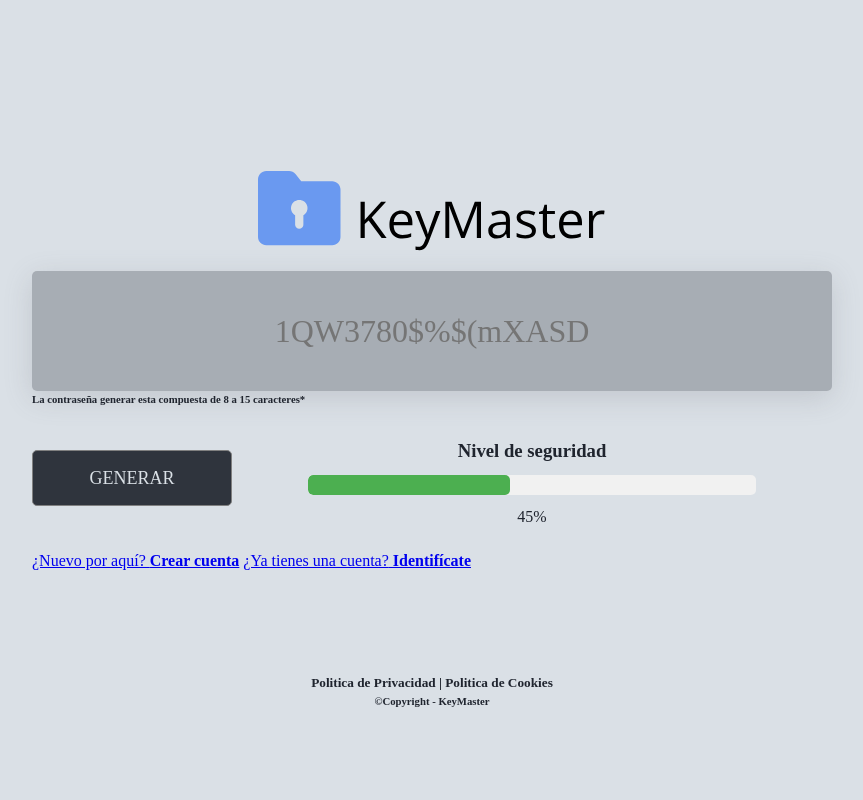
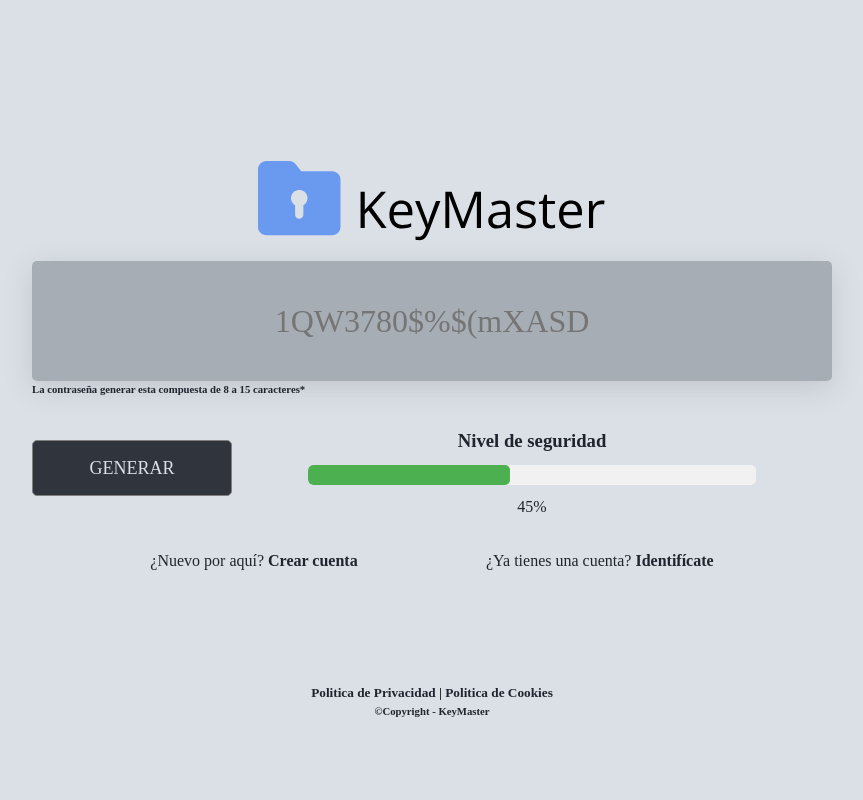
Before and after one commit to DarielsMtz/KeyMaster, a PHP site: page / in a window 1280 px wide. Shown: the whole page, without its empty margins (208-1071 px from the left). Run offline with PHP 8.4, Linux system fonts and the light colour scheme.

Commit message:
Cosas Variadas

```diff
--- a/css/style.css
+++ b/css/style.css
@@ -434,6 +434,25 @@ body {
       }
     }
   }
+
+  /* Apartado de los enlaces externos */
+  .invitado__main-form-enlaces {
+    padding: 10px 0;
+    display: flex;
+    flex-direction: row;
+    justify-content: space-evenly;
+    gap: 10px;
+
+    & a {
+      color: var(--color-azul-marino);
+      text-decoration: none;
+
+      & b:hover {
+        color: var(--color-gris-lcaro-asulado);
+        text-decoration: underline;
+      }
+    }
+  }
 }
 /* --------------------------------------------- */
 
--- a/index.html
+++ b/index.html
@@ -82,10 +82,10 @@
         </section>
 
         <!-- Enlaces externos -->
-        <article class="container__main-form-enlaces">
+        <article class="invitado__main-form-enlaces">
           <a href="registro.html">¿Nuevo por aquí? <b> Crear cuenta</b></a>
           <a href="inicio_sesion.html">
-            ¿Ya tienes una cuenta?<b> Identifícate</b></a
+            ¿Ya tienes una cuenta? <b> Identifícate</b></a
           >
         </article>
       </main>
```
Also changed, not shown: inicio_sesion.html (+4 -6 lines), php/registro.php (added).
